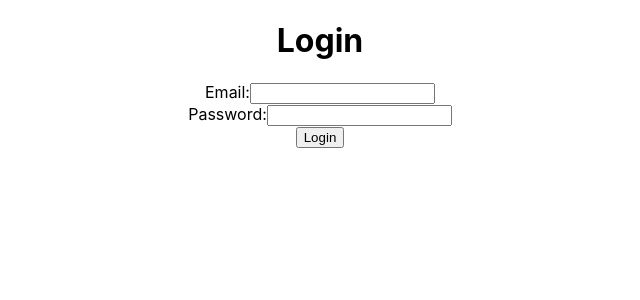
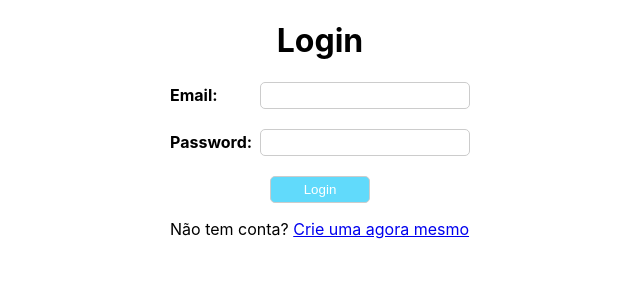
Before and after one commit to luismomm2110/programacao-web-frontend, a React (Create React App) app in the folder consulta-medica/: page /login in a window 1280 px wide. Shown: the top 300 px of the page, without its empty margins (320-960 px from the left). Built offline with nearby package versions, Linux system fonts and the light colour scheme.

Commit message:
login funcionando

```diff
--- /dev/null
+++ b/consulta-medica/src/Login/Login.css
@@ -0,0 +1,35 @@
+.login {
+    display: flex;
+    flex-direction: column;
+    align-items: center;
+
+    div {
+        display: flex;
+        gap: 50px;
+        margin-bottom: 20px;
+        width: 300px;
+        align-items:   center;
+    }
+
+    label {
+        font-weight: bold;
+        width: 40px;
+    }
+
+    input {
+        width: 200px;
+        padding: 5px;
+        border-radius: 5px;
+        border: 1px solid #ccc;
+    }
+
+    button {
+        padding: 5px;
+        border-radius: 5px;
+        border: 1px solid #ccc;
+        background-color: #61dafb;
+        color: white;
+        width: 100px;
+        cursor: pointer;
+    }
+}
--- a/consulta-medica/src/Login/Login.jsx
+++ b/consulta-medica/src/Login/Login.jsx
@@ -3,6 +3,8 @@
 import React, { useState } from 'react';
 import axios from 'axios';
 import {useNavigate} from 'react-router-dom'
+
+import './Login.css'
 
 const Login = () => {
   // State to store the email and password
@@ -35,7 +37,7 @@ const Login = () => {
   };
 
   return (
-    <div>
+    <div className={'login'}>
       <h1>Login</h1>
       <form onSubmit={handleSubmit}>
         <div>
@@ -58,6 +60,9 @@ const Login = () => {
         </div>
         <button type="submit">Login</button>
       </form>
+      <div>
+        <p>Não tem conta? <a href="/signup">Crie uma agora mesmo</a></p>
+      </div>
     </div>
   );
 };
```
